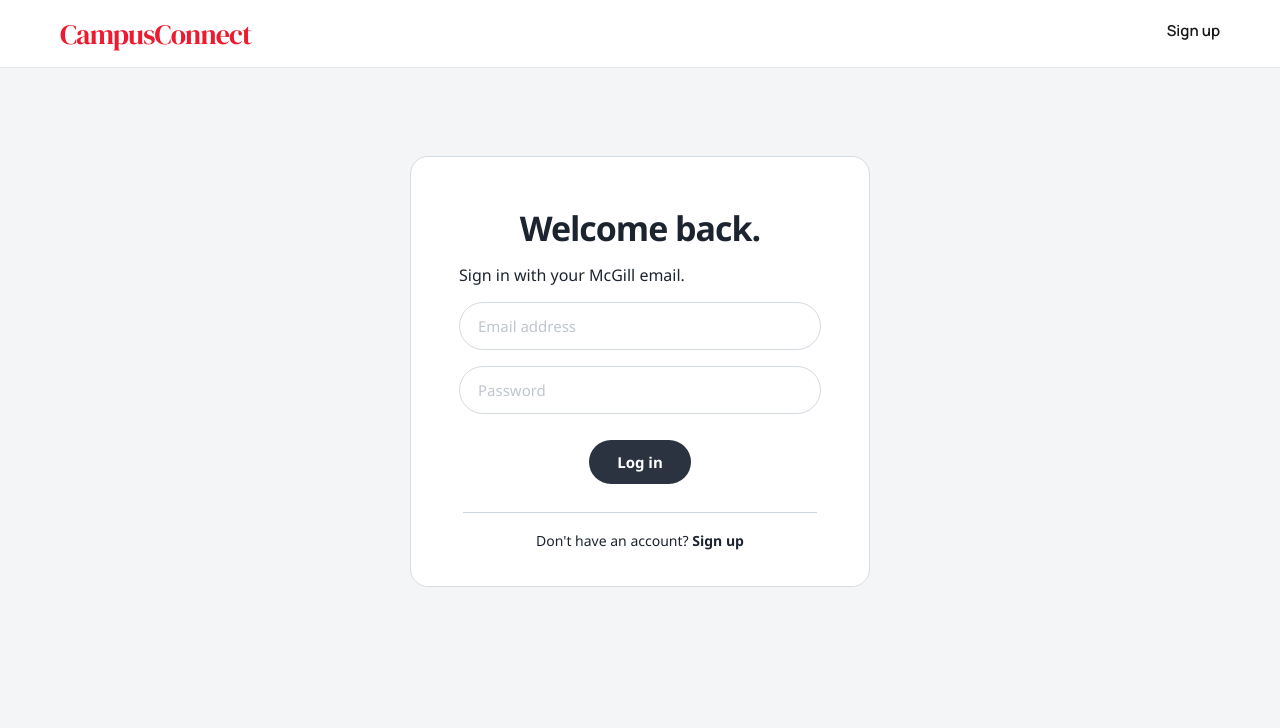
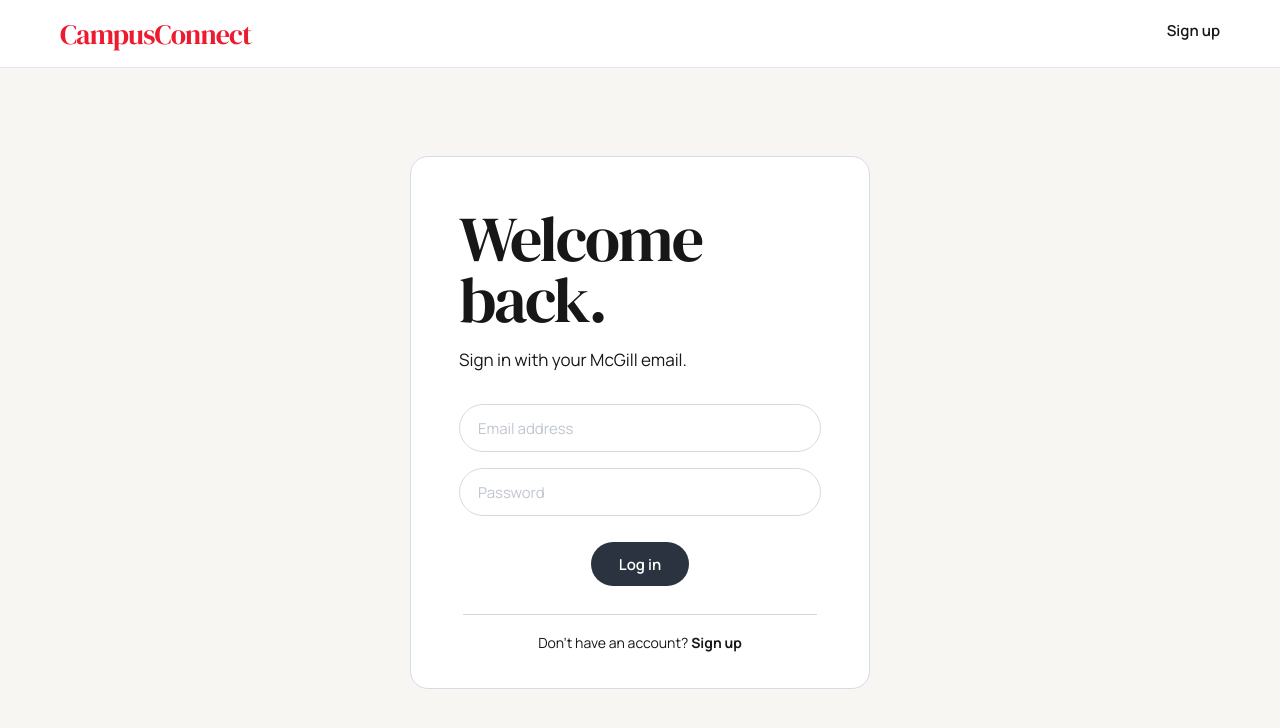
Before and after one commit to inesta573/307_project, a React (Vite) app in the folder frontend/: page /login in a window 1280 px wide. Shown: the top 728 px of the page. Built offline with nearby package versions, Linux system fonts and the light colour scheme.

Commit message:
chnaging some css

```diff
--- a/frontend/src/pages/Login.css
+++ b/frontend/src/pages/Login.css
@@ -1,8 +1,13 @@
 .login-page {
   min-height: 100vh;
-  background: #f3f5f7;
-  color: #1c2430;
-  font-family: "Segoe UI", system-ui, sans-serif;
+  background: #f7f6f2;
+  color: #171717;
+  font-family: Manrope, system-ui, sans-serif;
+}
+
+.login-page button,
+.login-page input {
+  font-family: inherit;
 }
 
 .site-header {
@@ -53,6 +58,22 @@
   padding: 52px 48px 36px;
 }
 
+.login-card .login-title {
+  margin: 0;
+  text-align: left;
+  font-family: "DM Serif Display", Georgia, serif;
+  font-size: clamp(44px, 6vw, 64px);
+  font-weight: 400;
+  letter-spacing: -0.03em;
+  line-height: 0.95;
+}
+
+.login-intro {
+  margin: 16px 0 0;
+  font-size: 17px;
+  line-height: 1.5;
+}
+
 .login-card h1 {
   margin: 0;
   text-align: center;
@@ -73,6 +94,7 @@
   flex-direction: column;
   align-items: stretch;
   gap: 16px;
+  margin-top: 32px;
 }
 
 .login-form input {
@@ -189,7 +211,7 @@
     padding: 32px 20px 24px;
   }
 
-  .login-card h1 {
-    font-size: 28px;
+  .login-card .login-title {
+    font-size: 44px;
   }
 }
--- a/frontend/src/pages/Login.jsx
+++ b/frontend/src/pages/Login.jsx
@@ -55,7 +55,7 @@ function Login() {
 
       <main className="login-main">
         <section className="login-card">
-          <h1>Welcome back.</h1>
+          <h1 className="login-title">Welcome back.</h1>
           <p className="login-intro">Sign in with your McGill email.</p>
 
           <form className="login-form" onSubmit={handleLogin}>
```
